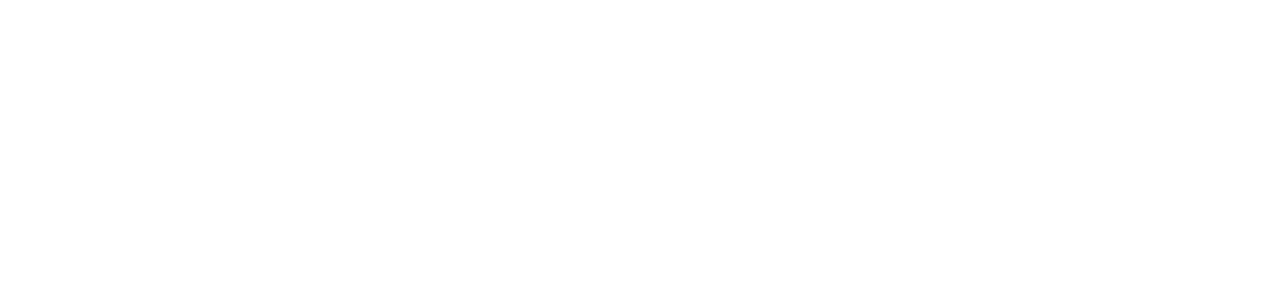
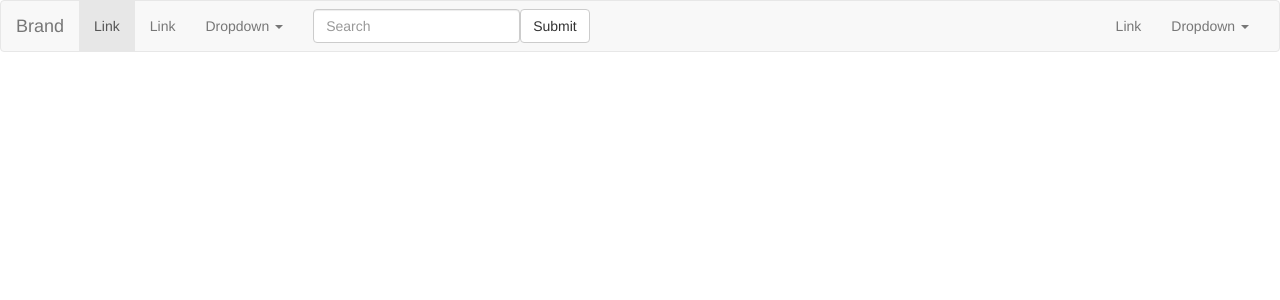
Before and after one commit to NoCelestial/Angular-ToDo-Manager, an Angular app: page / in a window 1280 px wide. Shown: the top 300 px of the page. Built offline with nearby package versions, Linux system fonts and the light colour scheme.

Commit message:
Add Bootstrap Style And Test It

```diff
--- a/angular.json
+++ b/angular.json
@@ -99,7 +99,10 @@
             "styles": [
               "src/styles.scss"
             ],
-            "scripts": []
+            "scripts": [
+              "./node_modules/jquery/dist/jquery.min.js",
+              "./node_modules/bootstrap/dist/js/bootstrap.min.js"
+            ]
           }
         },
         "lint": {
--- a/src/app/app.component.html
+++ b/src/app/app.component.html
@@ -1 +1,58 @@
+<nav class="navbar navbar-default">
+  <div class="container-fluid">
+    <!-- Brand and toggle get grouped for better mobile display -->
+    <div class="navbar-header">
+      <button type="button" class="navbar-toggle collapsed" data-toggle="collapse"
+        data-target="#bs-example-navbar-collapse-1" aria-expanded="false">
+        <span class="sr-only">Toggle navigation</span>
+        <span class="icon-bar"></span>
+        <span class="icon-bar"></span>
+        <span class="icon-bar"></span>
+      </button>
+      <a class="navbar-brand" href="#">Brand</a>
+    </div>
+
+    <!-- Collect the nav links, forms, and other content for toggling -->
+    <div class="collapse navbar-collapse" id="bs-example-navbar-collapse-1">
+      <ul class="nav navbar-nav">
+        <li class="active"><a href="#">Link <span class="sr-only">(current)</span></a></li>
+        <li><a href="#">Link</a></li>
+        <li class="dropdown">
+          <a href="#" class="dropdown-toggle" data-toggle="dropdown" role="button" aria-haspopup="true"
+            aria-expanded="false">Dropdown <span class="caret"></span></a>
+          <ul class="dropdown-menu">
+            <li><a href="#">Action</a></li>
+            <li><a href="#">Another action</a></li>
+            <li><a href="#">Something else here</a></li>
+            <li role="separator" class="divider"></li>
+            <li><a href="#">Separated link</a></li>
+            <li role="separator" class="divider"></li>
+            <li><a href="#">One more separated link</a></li>
+          </ul>
+        </li>
+      </ul>
+      <form class="navbar-form navbar-left">
+        <div class="form-group">
+          <input type="text" class="form-control" placeholder="Search">
+        </div>
+        <button type="submit" class="btn btn-default">Submit</button>
+      </form>
+      <ul class="nav navbar-nav navbar-right">
+        <li><a href="#">Link</a></li>
+        <li class="dropdown">
+          <a href="#" class="dropdown-toggle" data-toggle="dropdown" role="button" aria-haspopup="true"
+            aria-expanded="false">Dropdown <span class="caret"></span></a>
+          <ul class="dropdown-menu">
+            <li><a href="#">Action</a></li>
+            <li><a href="#">Another action</a></li>
+            <li><a href="#">Something else here</a></li>
+            <li role="separator" class="divider"></li>
+            <li><a href="#">Separated link</a></li>
+          </ul>
+        </li>
+      </ul>
+    </div><!-- /.navbar-collapse -->
+  </div><!-- /.container-fluid -->
+</nav>
+
 <router-outlet></router-outlet>
--- a/src/index.html
+++ b/src/index.html
@@ -11,8 +11,6 @@
 
 <body>
   <app-root></app-root>
-  <script src="../node_modules/jquery/dist/jquery.min.js"></script>
-  <script src="../node_modules/bootstrap/dist/js/bootstrap.min.js"></script>
 </body>
 
 </html>
```
